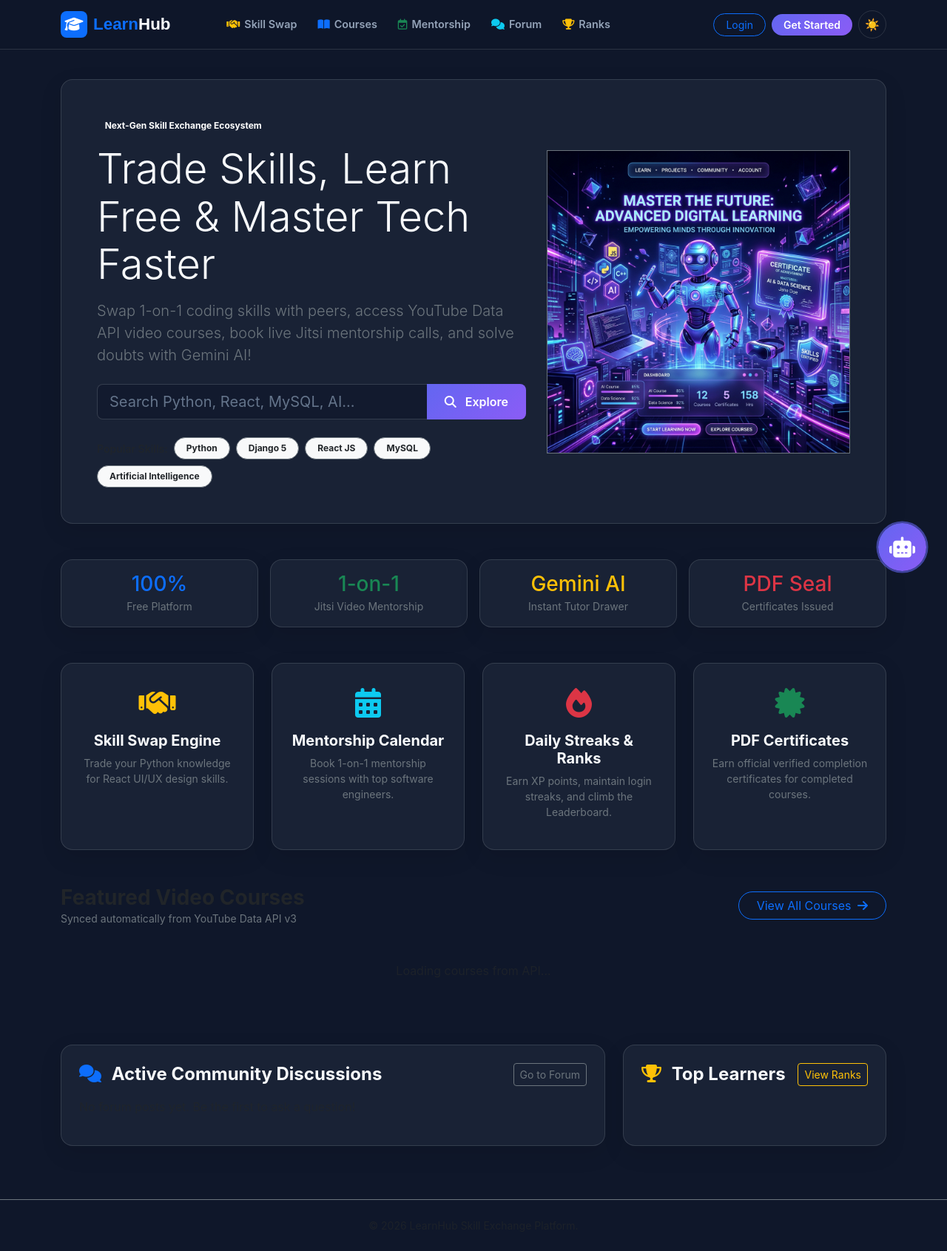
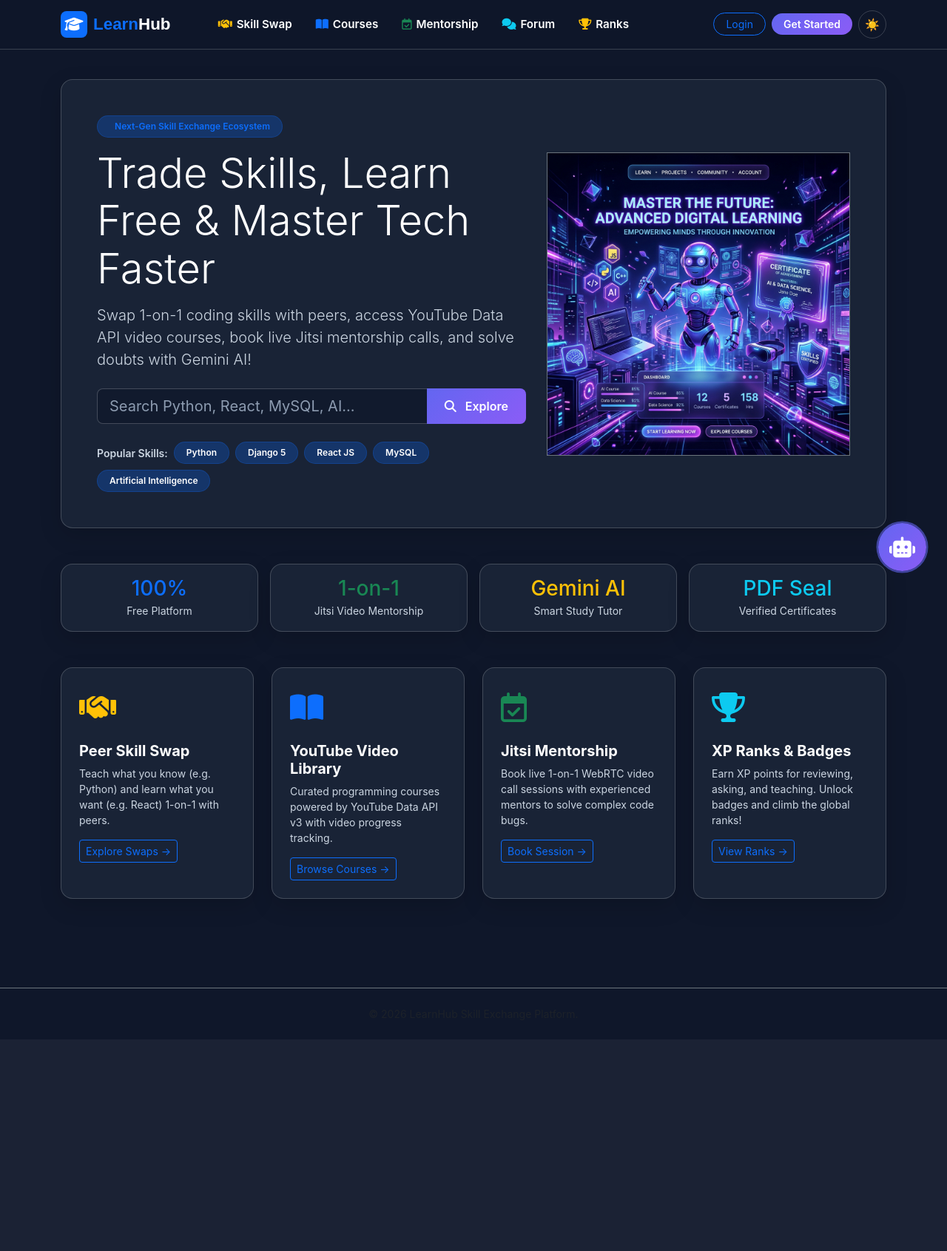
Before and after one commit to akki07-crypto/learningHub, a Django app: page / in a window 1280 px wide. Shown: the whole page at 74% size. After the commit the page ends 1377 px from the top, so only its background shows below. Run offline with Django 5.2, Linux system fonts and the light colour scheme; data that the repository does not hold is empty; some libraries are stand-ins or nearby versions.

Commit message:
Fix text visibility and high contrast in dark theme for navbar and hero pills

```diff
--- a/static/css/styles.css
+++ b/static/css/styles.css
@@ -2,17 +2,17 @@
 :root[data-theme="dark"] {
   --bg-primary: #0f172a;
   --bg-secondary: #1e293b;
-  --bg-card: rgba(30, 41, 59, 0.7);
-  --bg-card-inner: rgba(15, 23, 42, 0.6);
-  --text-primary: #f8fafc;
-  --text-secondary: #94a3b8;
-  --text-muted: #64748b;
-  --border-color: rgba(255, 255, 255, 0.12);
+  --bg-card: rgba(30, 41, 59, 0.75);
+  --bg-card-inner: rgba(15, 23, 42, 0.7);
+  --text-primary: #ffffff;
+  --text-secondary: #cbd5e1;
+  --text-muted: #94a3b8;
+  --border-color: rgba(255, 255, 255, 0.18);
   --accent-primary: #6366f1;
   --accent-secondary: #8b5cf6;
   --accent-gradient: linear-gradient(135deg, #6366f1 0%, #8b5cf6 100%);
-  --nav-bg: rgba(15, 23, 42, 0.85);
-  --nav-icon-color: #f8fafc;
+  --nav-bg: rgba(15, 23, 42, 0.92);
+  --nav-icon-color: #ffffff;
 }
 
 :root[data-theme="light"] {
@@ -48,6 +48,10 @@ body {
   color: var(--text-secondary) !important;
 }
 
+.lead, .text-secondary {
+  color: var(--text-secondary) !important;
+}
+
 /* Glassmorphism & Cards */
 .glass-card {
   background: var(--bg-card);
@@ -55,7 +59,7 @@ body {
   -webkit-backdrop-filter: blur(12px);
   border: 1px solid var(--border-color);
   border-radius: 16px;
-  box-shadow: 0 10px 30px rgba(0, 0, 0, 0.1);
+  box-shadow: 0 10px 30px rgba(0, 0, 0, 0.15);
   transition: all 0.3s ease;
 }
 
@@ -65,7 +69,7 @@ body {
   border-radius: 12px;
 }
 
-/* Clean Single-Row Navbar */
+/* Clean Single-Row Navbar & Links Contrast */
 .navbar-custom {
   background: var(--nav-bg);
   backdrop-filter: blur(16px);
@@ -88,10 +92,10 @@ body {
 }
 
 .nav-link {
-  color: var(--text-secondary) !important;
+  color: var(--text-primary) !important;
   font-weight: 600;
-  font-size: 0.9rem;
-  padding: 6px 12px !important;
+  font-size: 0.95rem;
+  padding: 8px 14px !important;
   border-radius: 10px;
   display: inline-flex;
   align-items: center;
@@ -101,7 +105,7 @@ body {
 
 .nav-link:hover, .nav-link.active {
   color: var(--accent-primary) !important;
-  background: rgba(99, 102, 241, 0.12);
+  background: rgba(99, 102, 241, 0.18);
 }
 
 .nav-icon-btn {
@@ -117,7 +121,7 @@ body {
 }
 
 .nav-icon-btn:hover {
-  background: rgba(99, 102, 241, 0.15) !important;
+  background: rgba(99, 102, 241, 0.2) !important;
   color: var(--accent-primary) !important;
 }
 
@@ -127,7 +131,7 @@ body {
   background: transparent;
 }
 
-/* Form Control Contrast */
+/* Form Control High-Contrast Styling */
 .form-control, .form-select {
   background-color: var(--bg-card-inner) !important;
   color: var(--text-primary) !important;
@@ -138,6 +142,17 @@ body {
 
 .form-control::placeholder {
   color: var(--text-muted) !important;
+  opacity: 0.95;
+}
+
+.hero-search-input {
+  background-color: var(--bg-card-inner) !important;
+  color: var(--text-primary) !important;
+  font-size: 1rem;
+}
+
+.hero-search-input::placeholder {
+  color: var(--text-muted) !important;
 }
 
 /* --- TABLE STYLING OVERRIDE (Fixes Contrast Clash) --- */
@@ -145,7 +160,7 @@ body {
   --bs-table-bg: transparent !important;
   --bs-table-accent-bg: transparent !important;
   --bs-table-color: var(--text-primary) !important;
-  --bs-table-hover-bg: rgba(99, 102, 241, 0.08) !important;
+  --bs-table-hover-bg: rgba(99, 102, 241, 0.1) !important;
   --bs-table-hover-color: var(--text-primary) !important;
   color: var(--text-primary) !important;
   background-color: transparent !important;
--- a/templates/home.html
+++ b/templates/home.html
@@ -8,32 +8,32 @@
     <div class="glass-card p-4 p-md-5 mb-5 overflow-hidden">
         <div class="row align-items-center g-4">
             <div class="col-lg-7 text-center text-lg-start">
-                <span class="badge badge-pill mb-3">
-                    <i class="fa-solid fa-sparkles text-warning"></i> Next-Gen Skill Exchange Ecosystem
+                <span class="badge bg-primary bg-opacity-25 text-primary border border-primary border-opacity-25 mb-3 px-3 py-2 rounded-pill fw-semibold">
+                    <i class="fa-solid fa-sparkles text-warning me-1"></i> Next-Gen Skill Exchange Ecosystem
                 </span>
-                <h1 class="display-4 hero-title mb-3" style="line-height: 1.15;">
+                <h1 class="display-4 hero-title mb-3 fw-extrabold text-theme-primary" style="line-height: 1.15;">
                     Trade Skills, Learn Free & <span class="gradient-text">Master Tech Faster</span>
                 </h1>
-                <p class="lead text-secondary mb-4 fs-5" style="max-width: 600px;">
+                <p class="lead text-theme-secondary mb-4 fs-5" style="max-width: 600px;">
                     Swap 1-on-1 coding skills with peers, access YouTube Data API video courses, book live Jitsi mentorship calls, and solve doubts with Gemini AI!
                 </p>
 
                 <!-- High Contrast Hero Search Input Bar -->
                 <form action="{% url 'course_list' %}" method="GET" class="mb-4">
                     <div class="input-group input-group-lg hero-search-container overflow-hidden" style="max-width: 580px;">
-                        <input type="text" name="q" class="form-control hero-search-input border-0" placeholder="Search Python, React, MySQL, AI...">
+                        <input type="text" name="q" class="form-control hero-search-input border-secondary" placeholder="Search Python, React, MySQL, AI...">
                         <button class="btn btn-gradient px-4 fs-6" type="submit"><i class="fa-solid fa-magnifying-glass me-2"></i> Explore</button>
                     </div>
                 </form>
 
-                <!-- Quick Skill Badges -->
+                <!-- Quick High-Contrast Skill Badges -->
                 <div class="d-flex align-items-center gap-2 flex-wrap justify-content-center justify-content-lg-start">
-                    <span class="text-muted small fw-semibold">Popular Skills:</span>
-                    <a href="{% url 'course_list' %}?q=Python" class="badge bg-body-tertiary text-body border border-secondary text-decoration-none px-3 py-2 rounded-pill">Python</a>
-                    <a href="{% url 'course_list' %}?q=Django" class="badge bg-body-tertiary text-body border border-secondary text-decoration-none px-3 py-2 rounded-pill">Django 5</a>
-                    <a href="{% url 'skills_index' %}?q=React" class="badge bg-body-tertiary text-body border border-secondary text-decoration-none px-3 py-2 rounded-pill">React JS</a>
-                    <a href="{% url 'course_list' %}?q=MySQL" class="badge bg-body-tertiary text-body border border-secondary text-decoration-none px-3 py-2 rounded-pill">MySQL</a>
-                    <a href="{% url 'course_list' %}?q=AI" class="badge bg-body-tertiary text-body border border-secondary text-decoration-none px-3 py-2 rounded-pill">Artificial Intelligence</a>
+                    <span class="text-theme-secondary small fw-semibold">Popular Skills:</span>
+                    <a href="{% url 'course_list' %}?q=Python" class="badge bg-primary bg-opacity-25 text-theme-primary border border-primary border-opacity-25 text-decoration-none px-3 py-2 rounded-pill fw-semibold">Python</a>
+                    <a href="{% url 'course_list' %}?q=Django" class="badge bg-primary bg-opacity-25 text-theme-primary border border-primary border-opacity-25 text-decoration-none px-3 py-2 rounded-pill fw-semibold">Django 5</a>
+                    <a href="{% url 'skills_index' %}?q=React" class="badge bg-primary bg-opacity-25 text-theme-primary border border-primary border-opacity-25 text-decoration-none px-3 py-2 rounded-pill fw-semibold">React JS</a>
+                    <a href="{% url 'course_list' %}?q=MySQL" class="badge bg-primary bg-opacity-25 text-theme-primary border border-primary border-opacity-25 text-decoration-none px-3 py-2 rounded-pill fw-semibold">MySQL</a>
+                    <a href="{% url 'course_list' %}?q=AI" class="badge bg-primary bg-opacity-25 text-theme-primary border border-primary border-opacity-25 text-decoration-none px-3 py-2 rounded-pill fw-semibold">Artificial Intelligence</a>
                 </div>
             </div>
 
@@ -49,150 +49,64 @@
         <div class="col-6 col-md-3">
             <div class="glass-card p-3 text-center">
                 <h3 class="fw-extrabold text-primary m-0">100%</h3>
-                <span class="text-secondary small">Free Platform</span>
+                <span class="text-theme-secondary small">Free Platform</span>
             </div>
         </div>
         <div class="col-6 col-md-3">
             <div class="glass-card p-3 text-center">
                 <h3 class="fw-extrabold text-success m-0">1-on-1</h3>
-                <span class="text-secondary small">Jitsi Video Mentorship</span>
+                <span class="text-theme-secondary small">Jitsi Video Mentorship</span>
             </div>
         </div>
         <div class="col-6 col-md-3">
             <div class="glass-card p-3 text-center">
                 <h3 class="fw-extrabold text-warning m-0">Gemini AI</h3>
-                <span class="text-secondary small">Instant Tutor Drawer</span>
+                <span class="text-theme-secondary small">Smart Study Tutor</span>
             </div>
         </div>
         <div class="col-6 col-md-3">
             <div class="glass-card p-3 text-center">
-                <h3 class="fw-extrabold text-danger m-0">PDF Seal</h3>
-                <span class="text-secondary small">Certificates Issued</span>
+                <h3 class="fw-extrabold text-info m-0">PDF Seal</h3>
+                <span class="text-theme-secondary small">Verified Certificates</span>
             </div>
         </div>
     </div>
 
-    <!-- Platform Highlights 5 Core + 5 Advanced Grid -->
+    <!-- Main Features Grid -->
     <div class="row g-4 mb-5">
-        <div class="col-md-3">
-            <div class="glass-card p-4 text-center h-100">
-                <div class="fs-1 text-warning mb-2"><i class="fa-solid fa-handshake"></i></div>
-                <h5 class="fw-bold">Skill Swap Engine</h5>
-                <p class="text-secondary small">Trade your Python knowledge for React UI/UX design skills.</p>
-            </div>
-        </div>
-        <div class="col-md-3">
-            <div class="glass-card p-4 text-center h-100">
-                <div class="fs-1 text-info mb-2"><i class="fa-solid fa-calendar-days"></i></div>
-                <h5 class="fw-bold">Mentorship Calendar</h5>
-                <p class="text-secondary small">Book 1-on-1 mentorship sessions with top software engineers.</p>
-            </div>
-        </div>
-        <div class="col-md-3">
-            <div class="glass-card p-4 text-center h-100">
-                <div class="fs-1 text-danger mb-2"><i class="fa-solid fa-fire"></i></div>
-                <h5 class="fw-bold">Daily Streaks & Ranks</h5>
-                <p class="text-secondary small">Earn XP points, maintain login streaks, and climb the Leaderboard.</p>
-            </div>
-        </div>
-        <div class="col-md-3">
-            <div class="glass-card p-4 text-center h-100">
-                <div class="fs-1 text-success mb-2"><i class="fa-solid fa-certificate"></i></div>
-                <h5 class="fw-bold">PDF Certificates</h5>
-                <p class="text-secondary small">Earn official verified completion certificates for completed courses.</p>
-            </div>
-        </div>
-    </div>
-
-    <!-- Featured YouTube Courses -->
-    <div class="d-flex justify-content-between align-items-center mb-4">
-        <div>
-            <h3 class="fw-bold m-0 text-body">Featured Video Courses</h3>
-            <p class="text-secondary small m-0">Synced automatically from YouTube Data API v3</p>
-        </div>
-        <a href="{% url 'course_list' %}" class="btn btn-outline-primary rounded-pill px-4">View All Courses <i class="fa-solid fa-arrow-right ms-1"></i></a>
-    </div>
-
-    <div class="row g-4 mb-5">
-        {% for course in featured_courses %}
-            <div class="col-lg-4 col-md-6">
-                <div class="glass-card h-100 d-flex flex-column overflow-hidden">
-                    <div class="position-relative">
-                        <img src="{{ course.thumbnail_url }}" class="card-img-top" alt="{{ course.title }}" style="height: 190px; object-fit: cover;">
-                        <span class="position-absolute top-0 end-0 m-2 badge bg-dark opacity-75"><i class="fa-brands fa-youtube text-danger me-1"></i> YouTube Free</span>
-                    </div>
-                    <div class="p-4 d-flex flex-column flex-grow-1">
-                        <div class="d-flex justify-content-between align-items-center mb-2">
-                            <span class="badge bg-primary bg-opacity-25 text-primary fw-semibold">{{ course.difficulty }}</span>
-                            <span class="star-rating small"><i class="fa-solid fa-star"></i> {{ course.average_rating }} ({{ course.review_count }})</span>
-                        </div>
-                        <h5 class="fw-bold card-title mb-2 text-truncate" title="{{ course.title }}">{{ course.title }}</h5>
-                        <p class="text-secondary small flex-grow-1 mb-3">{{ course.description|truncatewords:14 }}</p>
-                        <div class="d-flex justify-content-between align-items-center pt-3 border-top border-secondary">
-                            <span class="text-muted small"><i class="fa-solid fa-user-gear me-1"></i> {{ course.channel_title }}</span>
-                            <a href="{% url 'course_detail' course.id %}" class="btn btn-sm btn-gradient">Watch Free</a>
-                        </div>
-                    </div>
-                </div>
-            </div>
-        {% empty %}
-            <div class="col-12 text-center py-4">
-                <p class="text-muted">Loading courses from API...</p>
-            </div>
-        {% endfor %}
-    </div>
-
-    <!-- Community Q&A Forum Preview & Top Learners Leaderboard -->
-    <div class="row g-4">
-        <!-- Forum Discussions -->
-        <div class="col-lg-8">
-            <div class="glass-card p-4 h-100">
-                <div class="d-flex justify-content-between align-items-center mb-3">
-                    <h4 class="fw-bold m-0"><i class="fa-solid fa-comments text-primary me-2"></i> Active Community Discussions</h4>
-                    <a href="{% url 'forum_index' %}" class="btn btn-sm btn-outline-secondary">Go to Forum</a>
-                </div>
-                <div class="list-group list-group-flush bg-transparent">
-                    {% for post in recent_forum_posts %}
-                        <a href="{% url 'forum_detail' post.id %}" class="list-group-item list-group-item-action bg-transparent border-secondary p-3 text-body rounded mb-2">
-                            <div class="d-flex justify-content-between mb-1">
-                                <h6 class="fw-bold m-0">{{ post.title }}</h6>
-                                <span class="badge bg-secondary">{{ post.category }}</span>
-                            </div>
-                            <p class="text-muted small mb-2">{{ post.content|truncatewords:15 }}</p>
-                            <div class="d-flex gap-3 text-muted small">
-                                <span><i class="fa-solid fa-thumbs-up me-1 text-primary"></i> {{ post.upvote_count }} Upvotes</span>
-                                <span><i class="fa-solid fa-reply me-1 text-info"></i> {{ post.answer_count }} Answers</span>
-                                <span><i class="fa-solid fa-user me-1 text-warning"></i> {{ post.user.username }}</span>
-                            </div>
-                        </a>
-                    {% empty %}
-                        <p class="text-muted">No forum posts yet. Be the first to ask a question!</p>
-                    {% endfor %}
-                </div>
+        <div class="col-md-6 col-lg-3">
+            <div class="glass-card p-4 h-100 feature-card text-center text-md-start">
+                <div class="fs-1 text-warning mb-3"><i class="fa-solid fa-handshake"></i></div>
+                <h5 class="fw-bold text-theme-primary mb-2">Peer Skill Swap</h5>
+                <p class="text-theme-secondary small mb-3">Teach what you know (e.g. Python) and learn what you want (e.g. React) 1-on-1 with peers.</p>
+                <a href="{% url 'skills_index' %}" class="btn btn-sm btn-outline-primary">Explore Swaps →</a>
             </div>
         </div>
 
-        <!-- Leaderboard -->
-        <div class="col-lg-4">
-            <div class="glass-card p-4 h-100">
-                <div class="d-flex justify-content-between align-items-center mb-3">
-                    <h4 class="fw-bold m-0"><i class="fa-solid fa-trophy text-warning me-2"></i> Top Learners</h4>
-                    <a href="{% url 'leaderboard' %}" class="btn btn-sm btn-outline-warning">View Ranks</a>
-                </div>
-                <div class="d-flex flex-column gap-3">
-                    {% for profile in top_learners %}
-                        <div class="d-flex align-items-center justify-content-between p-2 rounded bg-body-tertiary border border-secondary">
-                            <div class="d-flex align-items-center gap-2">
-                                <img src="{{ profile.avatar }}" class="rounded-circle" width="36" height="36" alt="Avatar">
-                                <div>
-                                    <strong class="d-block text-body small">{{ profile.user.username }}</strong>
-                                    <span class="text-muted small" style="font-size: 0.75rem;">{{ profile.get_level }}</span>
-                                </div>
-                            </div>
-                            <span class="badge bg-primary rounded-pill">{{ profile.points }} XP</span>
-                        </div>
-                    {% endfor %}
-                </div>
+        <div class="col-md-6 col-lg-3">
+            <div class="glass-card p-4 h-100 feature-card text-center text-md-start">
+                <div class="fs-1 text-primary mb-3"><i class="fa-solid fa-book-open"></i></div>
+                <h5 class="fw-bold text-theme-primary mb-2">YouTube Video Library</h5>
+                <p class="text-theme-secondary small mb-3">Curated programming courses powered by YouTube Data API v3 with video progress tracking.</p>
+                <a href="{% url 'course_list' %}" class="btn btn-sm btn-outline-primary">Browse Courses →</a>
+            </div>
+        </div>
+
+        <div class="col-md-6 col-lg-3">
+            <div class="glass-card p-4 h-100 feature-card text-center text-md-start">
+                <div class="fs-1 text-success mb-3"><i class="fa-regular fa-calendar-check"></i></div>
+                <h5 class="fw-bold text-theme-primary mb-2">Jitsi Mentorship</h5>
+                <p class="text-theme-secondary small mb-3">Book live 1-on-1 WebRTC video call sessions with experienced mentors to solve complex code bugs.</p>
+                <a href="{% url 'booking_calendar' %}" class="btn btn-sm btn-outline-primary">Book Session →</a>
+            </div>
+        </div>
+
+        <div class="col-md-6 col-lg-3">
+            <div class="glass-card p-4 h-100 feature-card text-center text-md-start">
+                <div class="fs-1 text-info mb-3"><i class="fa-solid fa-trophy"></i></div>
+                <h5 class="fw-bold text-theme-primary mb-2">XP Ranks & Badges</h5>
+                <p class="text-theme-secondary small mb-3">Earn XP points for reviewing, asking, and teaching. Unlock badges and climb the global ranks!</p>
+                <a href="{% url 'leaderboard' %}" class="btn btn-sm btn-outline-primary">View Ranks →</a>
             </div>
         </div>
     </div>
```
